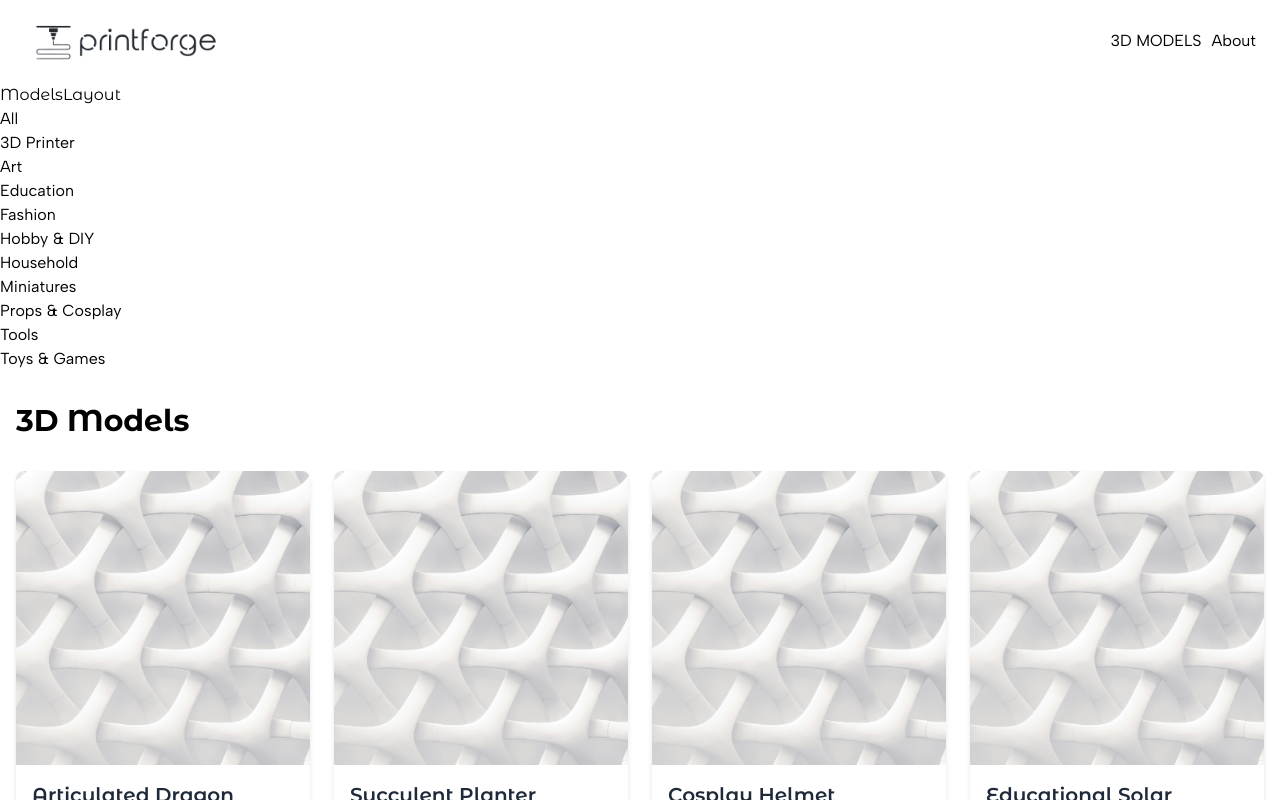
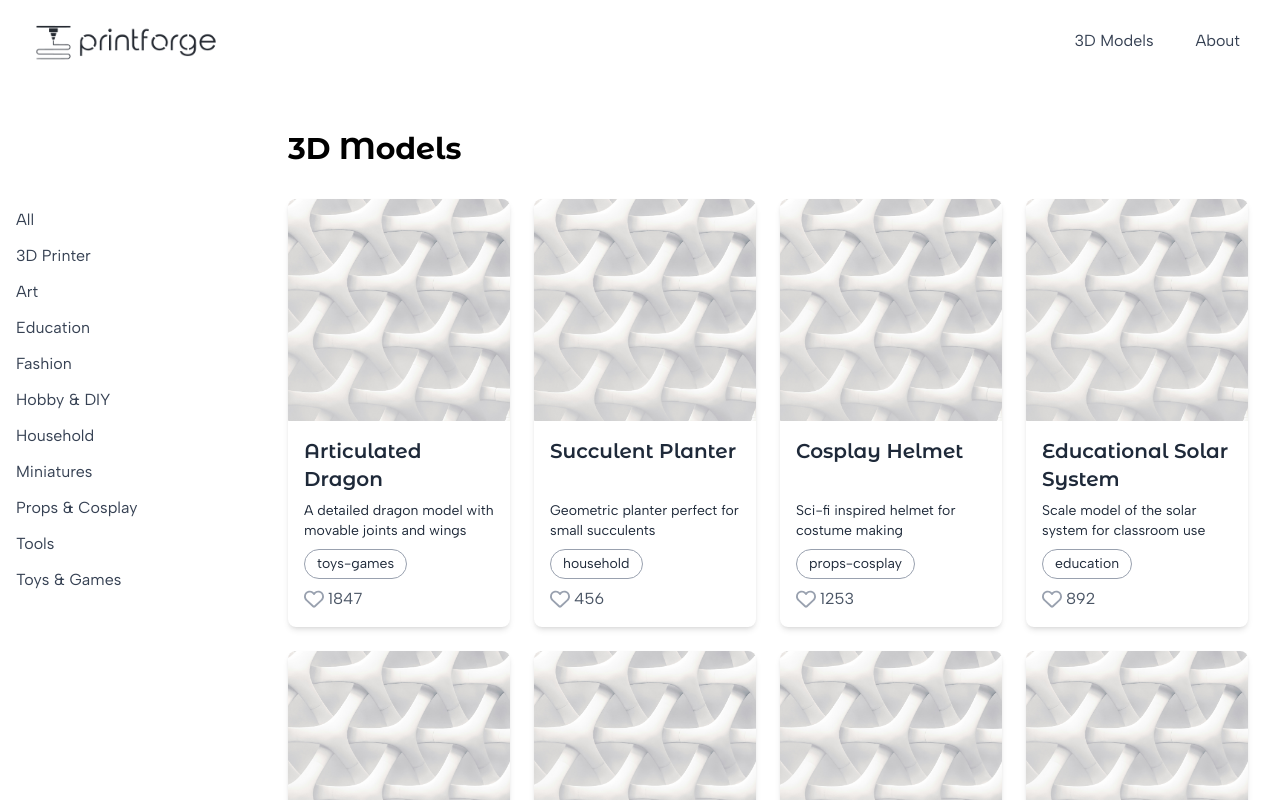
Before and after one commit to seb-ssabes/my-first-next.js, a Next.js app: page /3d-models in a window 1280 px wide. Shown: the top 800 px of the page. Built offline with nearby package versions, Linux system fonts and the light colour scheme.

Commit message:
added navlink component to navbars

```diff
--- a/src/app/3d-models/layout.tsx
+++ b/src/app/3d-models/layout.tsx
@@ -1,29 +1,12 @@
-import Link from "next/link"
-import { getAllCategories } from "../lib/categories"
 import type { ReactNode } from "react"
-import type { Category } from "@/app/types"
+import ModelsNavbar from "../components/ModelsNavbar"
 
 
 export default function ModelsLayout({children}: {children: ReactNode}) {
-  const categories: Category[] = getAllCategories()
-  console.log(categories)
   return (
-    <>
-      <h1>ModelsLayout</h1>
-      <ul>
-        <Link href="/3d-models">All</Link>
-        {
-          categories.map(category => (
-            <Link
-              key={category.slug}
-              href={`/3d-models/categories/${category.slug}`}
-            >
-              <li>{category.displayName}</li>
-            </Link>
-          ))
-        }
-      </ul>
-      {children}
-    </>
+    <div className="relative flex flex-col min-h-screen md:flex-row">
+      <ModelsNavbar/>
+      <main className="flex-1 p-4 md:ml-64">{children}</main>
+    </div>
   )
 }
--- /dev/null
+++ b/src/app/components/ModelsNavbar.tsx
@@ -0,0 +1,37 @@
+"use client"
+
+import { getAllCategories } from "../lib/categories"
+import type { Category } from "@/app/types"
+import { usePathname } from "next/navigation"
+import NavLink from "./NavLink"
+
+
+export default function ModelsNavbar() {
+  const categories: Category[] = getAllCategories()
+  const pathname = usePathname()
+
+  return (
+    <aside className="sticky top-0 z-10 w-full bg-white border-b border-gray-200 md:fixed md:w-64 md:top-1/2 md:-translate-y-1/2 md:border-none">
+      <div className="relative">
+        <nav className="w-full overflow-x-auto md:overflow-visible scrollbar-hide">
+          <ul className="flex px-4 py-3 space-x-4 whitespace-nowrap md:flex-col md:p-0 md:space-x-0 md:space-y-3">
+            <NavLink
+              href="/3d-models"
+            >
+              All
+            </NavLink>
+            {categories.map(item => (
+              <NavLink
+                href={`/3d-models/categories/${item.slug}`}
+                key={item.slug}
+              >
+                {item.displayName}
+              </NavLink>
+            ))}
+          </ul>
+        </nav>
+        <div className="absolute top-0 right-0 w-8 h-full pointer-events-none bg-gradient-to-l from-white to-transparent md:hidden" />
+      </div>
+    </aside>
+  )
+}
--- /dev/null
+++ b/src/app/components/NavLink.tsx
@@ -0,0 +1,19 @@
+import Link from "next/link"
+import type { NavLinkProps } from "@/app/types"
+
+export default function NavLink({href, children}: NavLinkProps) {
+
+
+  return (
+    <li>
+      <Link
+        href={href}
+        className="px-4 py-2 text-gray-700 transition-colors rounded-md cursor-pointer
+        hover:text-orange-400"
+      >
+        {children}
+      </Link>
+
+    </li>
+  )
+}
--- a/src/app/components/Navbar.tsx
+++ b/src/app/components/Navbar.tsx
@@ -1,5 +1,7 @@
 import Image from "next/image"
 import Link from "next/link"
+import NavLink from "./NavLink"
+
 
 
 export default function Navbar() {
@@ -25,8 +27,8 @@ export default function Navbar() {
           </Link>
         </div>
         <ul className="flex items-center gap-2.5">
-          <li><Link href="/3d-models">3D MODELS</Link></li>
-          <li><Link href="/about">About</Link></li>
+          <NavLink href="/3d-models">3D Models</NavLink>
+          <NavLink href="/about">About</NavLink>
         </ul>
       </nav>
     </header>
--- a/src/app/types/index.ts
+++ b/src/app/types/index.ts
@@ -48,3 +48,8 @@ export type PillProps = {
   children: ReactNode
   className?: string
 }
+
+export type NavLinkProps = {
+  href: string
+  children: ReactNode
+}
--- /dev/null
+++ b/tailwind.config.ts
@@ -0,0 +1,19 @@
+import type { Config } from "tailwindcss"
+
+const config: Config = {
+  content: [
+    "./app/**/*.{js,ts,jsx,tsx,mdx}",
+    "./pages/**/*.{js,ts,jsx,tsx,mdx}",
+    "./components/**/*.{js,ts,jsx,tsx,mdx}",
+  ],
+  theme: {
+    extend: {
+      colors: {
+        "orange-accent": "#F77D36",
+      },
+    },
+  },
+  plugins: [],
+}
+
+export default config
```
